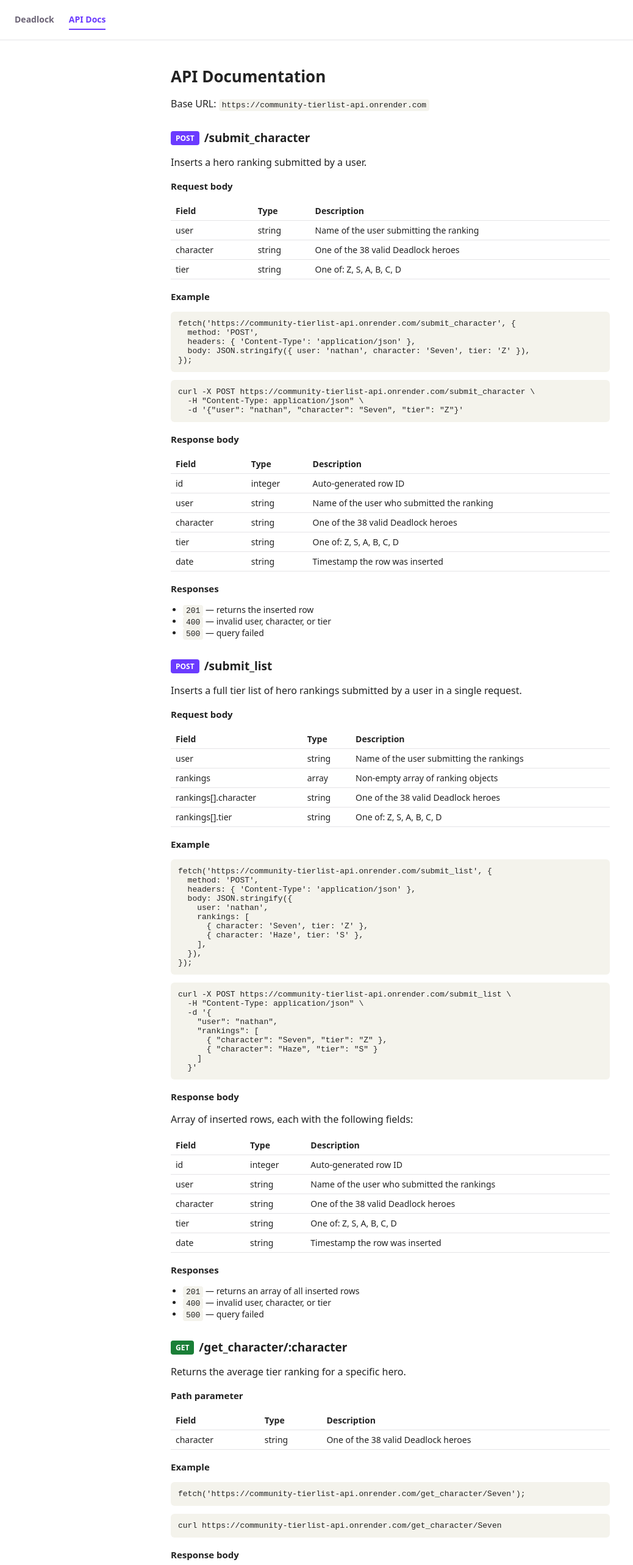
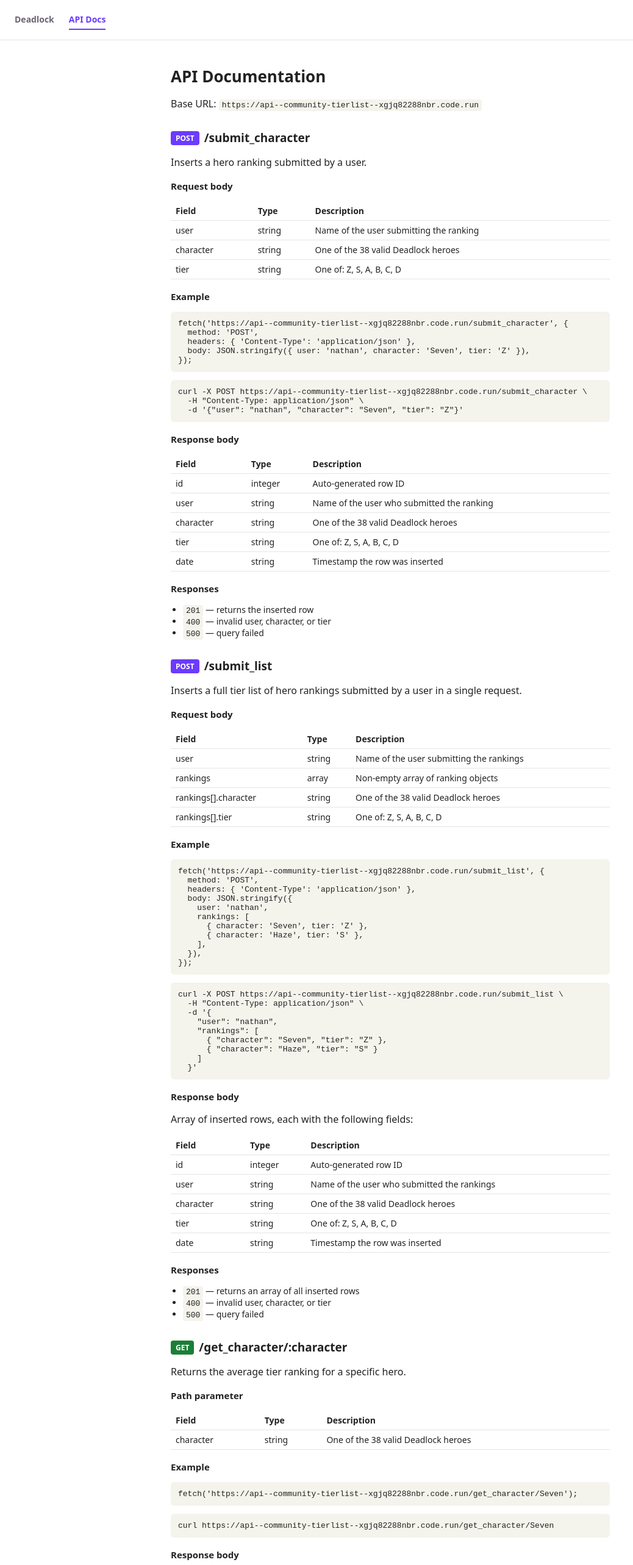
Before and after one commit to nlin1027/community-tierlist, a React (Vite) app in the folder app/: page /docs in a window 1280 px wide. Shown: the top 2566 px of the page at 61% size, without its empty margins (0-1038 px from the left). Built offline with nearby package versions, Linux system fonts and the light colour scheme; no server answers.

Commit message:
replaced all old secret references with new references

```diff
--- a/app/src/pages/Docs.jsx
+++ b/app/src/pages/Docs.jsx
@@ -5,7 +5,7 @@ function Docs() {
     <div className="docs">
       <h1>API Documentation</h1>
       <p>
-        Base URL: <code>https://community-tierlist-api.onrender.com</code>
+        Base URL: <code>https://api--community-tierlist--xgjq82288nbr.code.run</code>
       </p>
 
       <section>
@@ -43,12 +43,12 @@ function Docs() {
         </table>
 
         <h3>Example</h3>
-        <pre>{`fetch('https://community-tierlist-api.onrender.com/submit_character', {
+        <pre>{`fetch('https://api--community-tierlist--xgjq82288nbr.code.run/submit_character', {
   method: 'POST',
   headers: { 'Content-Type': 'application/json' },
   body: JSON.stringify({ user: 'nathan', character: 'Seven', tier: 'Z' }),
 });`}</pre>
-        <pre>{`curl -X POST https://community-tierlist-api.onrender.com/submit_character \\
+        <pre>{`curl -X POST https://api--community-tierlist--xgjq82288nbr.code.run/submit_character \\
   -H "Content-Type: application/json" \\
   -d '{"user": "nathan", "character": "Seven", "tier": "Z"}'`}</pre>
 
@@ -138,7 +138,7 @@ function Docs() {
         </table>
 
         <h3>Example</h3>
-        <pre>{`fetch('https://community-tierlist-api.onrender.com/submit_list', {
+        <pre>{`fetch('https://api--community-tierlist--xgjq82288nbr.code.run/submit_list', {
   method: 'POST',
   headers: { 'Content-Type': 'application/json' },
   body: JSON.stringify({
@@ -149,7 +149,7 @@ function Docs() {
     ],
   }),
 });`}</pre>
-        <pre>{`curl -X POST https://community-tierlist-api.onrender.com/submit_list \\
+        <pre>{`curl -X POST https://api--community-tierlist--xgjq82288nbr.code.run/submit_list \\
   -H "Content-Type: application/json" \\
   -d '{
     "user": "nathan",
@@ -231,8 +231,8 @@ function Docs() {
         </table>
 
         <h3>Example</h3>
-        <pre>{`fetch('https://community-tierlist-api.onrender.com/get_character/Seven');`}</pre>
-        <pre>{`curl https://community-tierlist-api.onrender.com/get_character/Seven`}</pre>
+        <pre>{`fetch('https://api--community-tierlist--xgjq82288nbr.code.run/get_character/Seven');`}</pre>
+        <pre>{`curl https://api--community-tierlist--xgjq82288nbr.code.run/get_character/Seven`}</pre>
 
         <h3>Response body</h3>
         <table>
@@ -285,8 +285,8 @@ function Docs() {
         <p>Returns the average tier ranking for every hero. Heroes with no submissions are still included, with a <code>null</code> average.</p>
 
         <h3>Example</h3>
-        <pre>{`fetch('https://community-tierlist-api.onrender.com/average_list');`}</pre>
-        <pre>{`curl https://community-tierlist-api.onrender.com/average_list`}</pre>
+        <pre>{`fetch('https://api--community-tierlist--xgjq82288nbr.code.run/average_list');`}</pre>
+        <pre>{`curl https://api--community-tierlist--xgjq82288nbr.code.run/average_list`}</pre>
 
         <h3>Response body</h3>
         <p>Array of one entry per hero (38 total):</p>
```
Also changed, not shown: 1 other file (tests, documents, lock files or other folders).
